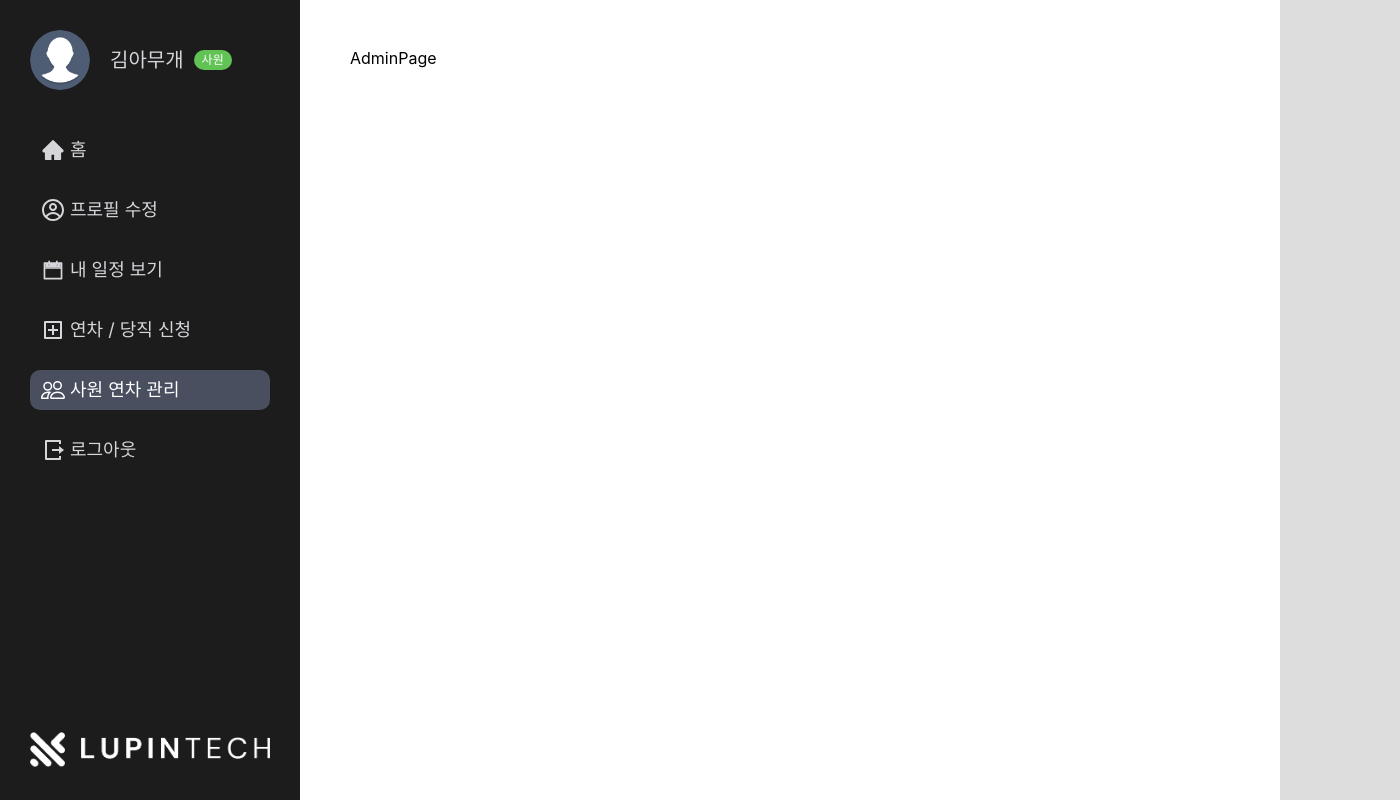
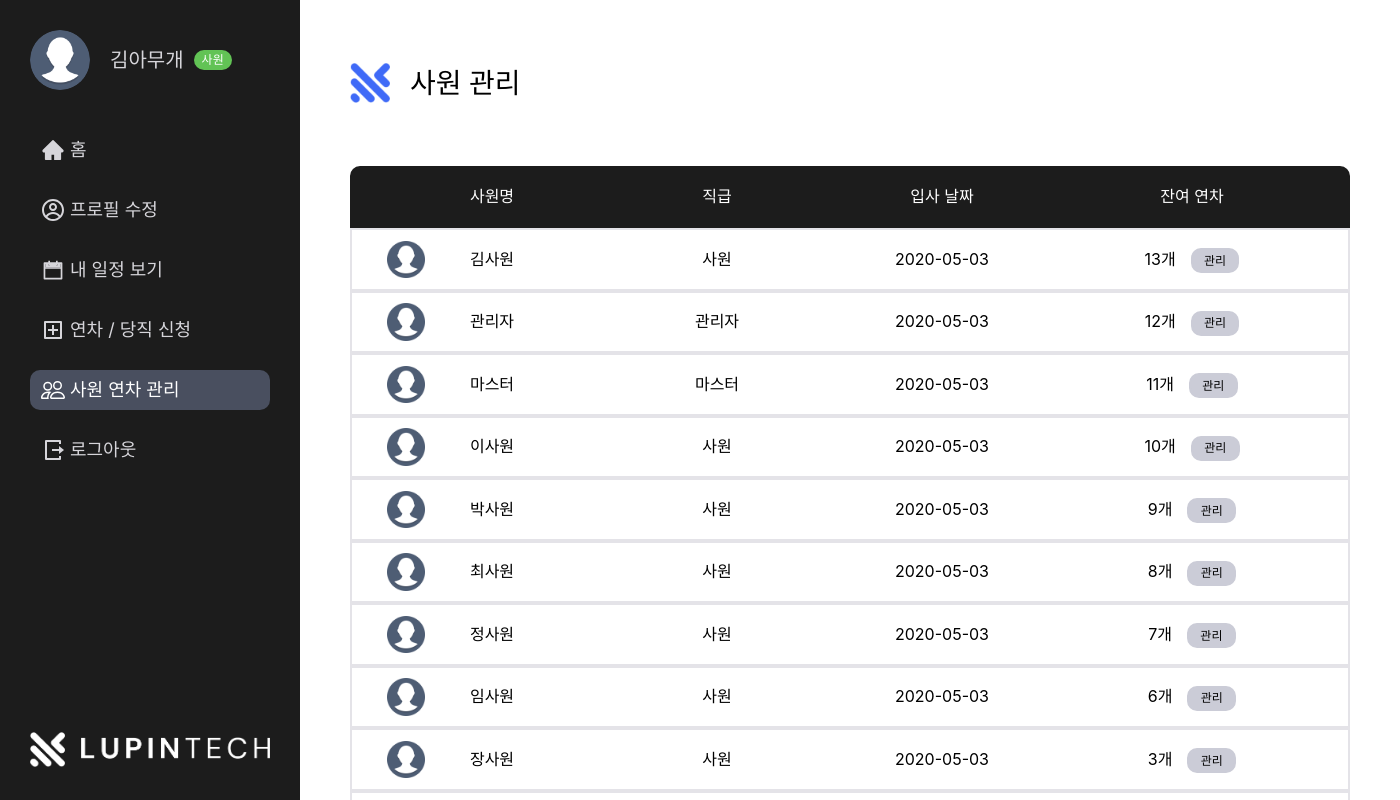
Before and after one commit to MiniTeam-5/MiniProject-FE, a React (Vite) app: page /admin in a window 1280 px wide. Shown: the top 800 px of the page, 1400 px wide, since content can reach past the window. Built offline with nearby package versions, Linux system fonts and the light colour scheme; a web font is replaced by a local one.

Commit message:
:sparkles:사원 관리 페이지 일부 구현

```diff
--- /dev/null
+++ b/src/components/AdminPage/Admin/index.tsx
@@ -0,0 +1,47 @@
+import { useEffect, useState } from 'react';
+import * as S from './styles';
+
+interface User {
+    id: number;
+    username: string;
+    email: string;
+    role: string;
+    status: boolean;
+    profile: string;
+    date: string;
+    annual_limit: number;
+    annual_count: number;
+}
+
+
+function Admin() {
+    const [users, setUsers] = useState<User[]>([]);
+
+    useEffect(() => {
+        fetch('/src/mockup/user_all.json')
+            .then(res => res.json())
+            .then(data => setUsers(data.data))
+            .catch(error => console.error('Error:', error));
+    }, []);
+
+  return (
+    <S.Wrapper>
+          <S.IndexDiv>
+              <S.NameBox>사원명</S.NameBox>
+              <S.RoleBox>직급</S.RoleBox>
+              <S.DateBox>입사 날짜</S.DateBox>
+              <S.AnnualBox>잔여 연차</S.AnnualBox>
+          </S.IndexDiv>
+          {users.map((user) => (
+              <S.UserDiv key={user.id}>
+                  <S.ProfileImg src="././public/assets/profile.png"/>
+                  <S.NameBox>{user.username}</S.NameBox>
+                  <S.RoleBox>{user.role === 'USER' ? '사원' : user.role === 'ADMIN' ? '관리자' : '마스터'}</S.RoleBox>
+                  <S.DateBox>{user.date}</S.DateBox>
+                  <S.AnnualBox>{user.annual_limit - user.annual_count}개<S.AdminBtn>관리</S.AdminBtn></S.AnnualBox>
+              </S.UserDiv>))}
+    </S.Wrapper>
+  );
+}
+
+export default Admin;
--- /dev/null
+++ b/src/components/AdminPage/Admin/styles.ts
@@ -0,0 +1,71 @@
+import styled from 'styled-components';
+
+export const Wrapper = styled.div`
+`;
+export const IndexDiv = styled.div`
+  display: flex;
+  width: 1000px;
+  height: 62.5px;
+  font-size: 16px;
+  background-color: ${({ theme }) => theme.color.navbar};
+  border: 2px solid ${({ theme }) => theme.color.navbar};
+  border-radius: 10px 10px 0 0;
+  color: ${({ theme }) => theme.color.buttonText};
+  align-items: center;
+`;
+
+export const UserDiv = styled.div`
+  display: flex;
+  width: 1000px;
+  height: 62.5px;
+  border: 2px solid ${({ theme }) => theme.color.inputBorder};
+  align-items: center;
+  &:last-child {
+    border-radius: 0 0 10px 10px;
+  }
+`
+export const ProfileImg = styled.img`
+  position: absolute;
+  margin-left: 35px;
+  width: 37.5px;
+  height: 37.5px;
+`
+export const NameBox = styled.div`
+  width: 250px;
+  height: 31.25px;
+  text-align: center;
+  align-items: center;
+  margin-left: 15px;
+  line-height: 190%;
+`;
+export const RoleBox = styled.div`
+  width: 200px;
+  height: 31.25px;
+  align-items: center;
+  text-align: center;
+  line-height: 190%;
+`;
+export const DateBox = styled.div`
+  width: 250px;
+  height: 31.25px;
+  text-align: center;
+  align-items: center;
+  line-height: 190%;
+`;
+export const AnnualBox = styled.div`
+  width: 250px;
+  height: 31.25px;
+  text-align: center;
+  align-items: center;
+  line-height: 190%;
+`;
+
+export const AdminBtn = styled.button`
+  width: 48.75px;
+  height: 25px;
+  margin-left: 15px;
+  border-radius: 10px;
+  border: 2px solid ${({ theme }) => theme.color.btnInactive};
+  background-color: ${({ theme }) => theme.color.btnInactive};
+  font-size: 12px;
+`;
--- a/src/mockup/user_all.json
+++ b/src/mockup/user_all.json
@@ -7,6 +7,7 @@
       "role": "USER",
       "status": true,
       "profile": "example_profile_data",
+      "date": "2020-05-03",
       "annual_limit": 15,
       "annual_count": 2
     },
@@ -17,6 +18,7 @@
       "role": "ADMIN",
       "status": true,
       "profile": "example_profile_data",
+      "date": "2020-05-03",
       "annual_limit": 15,
       "annual_count": 3
     },
@@ -27,6 +29,7 @@
       "role": "MASTER",
       "status": true,
       "profile": "example_profile_data",
+      "date": "2020-05-03",
       "annual_limit": 15,
       "annual_count": 4
     },
@@ -37,6 +40,7 @@
       "role": "USER",
       "status": true,
       "profile": "example_profile_data",
+      "date": "2020-05-03",
       "annual_limit": 15,
       "annual_count": 5
     },
@@ -47,6 +51,7 @@
       "role": "USER",
       "status": true,
       "profile": "example_profile_data",
+      "date": "2020-05-03",
       "annual_limit": 15,
       "annual_count": 6
     },
@@ -57,6 +62,7 @@
       "role": "USER",
       "status": true,
       "profile": "example_profile_data",
+      "date": "2020-05-03",
       "annual_limit": 15,
       "annual_count": 7
     },
@@ -67,6 +73,7 @@
       "role": "USER",
       "status": true,
       "profile": "example_profile_data",
+      "date": "2020-05-03",
       "annual_limit": 15,
       "annual_count": 8
     },
@@ -77,6 +84,7 @@
       "role": "USER",
       "status": true,
       "profile": "example_profile_data",
+      "date": "2020-05-03",
       "annual_limit": 15,
       "annual_count": 9
     },
@@ -87,6 +95,7 @@
       "role": "USER",
       "status": true,
       "profile": "example_profile_data",
+      "date": "2020-05-03",
       "annual_limit": 15,
       "annual_count": 12
     },
@@ -97,6 +106,7 @@
       "role": "USER",
       "status": true,
       "profile": "example_profile_data",
+      "date": "2020-05-03",
       "annual_limit": 15,
       "annual_count": 11
     },
@@ -107,6 +117,7 @@
       "role": "USER",
       "status": true,
       "profile": "example_profile_data",
+      "date": "2020-05-03",
       "annual_limit": 15,
       "annual_count": 7
     }
--- a/src/pages/AdminPage/index.tsx
+++ b/src/pages/AdminPage/index.tsx
@@ -1,7 +1,13 @@
 import React from 'react';
+import Admin from '../../components/AdminPage/Admin';
+import PageTitle from '../../components/common/PageTitle';
 
 function AdminPage() {
-  return <div>AdminPage</div>;
+  return (
+    <div>
+      <PageTitle title='사원 관리' />
+      <Admin />
+    </div>
+  );
 }
-
 export default AdminPage;
```
